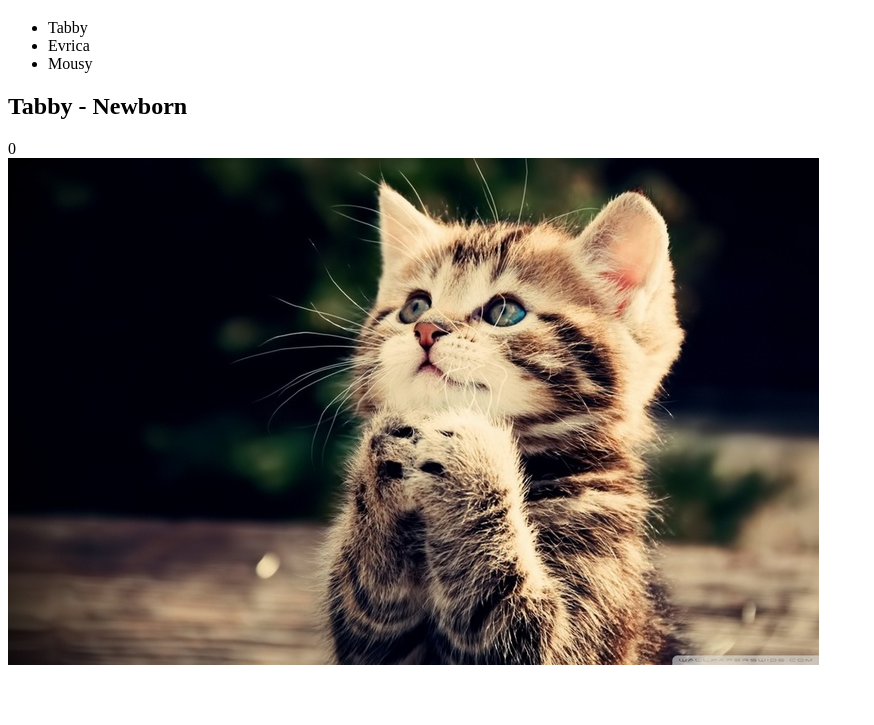
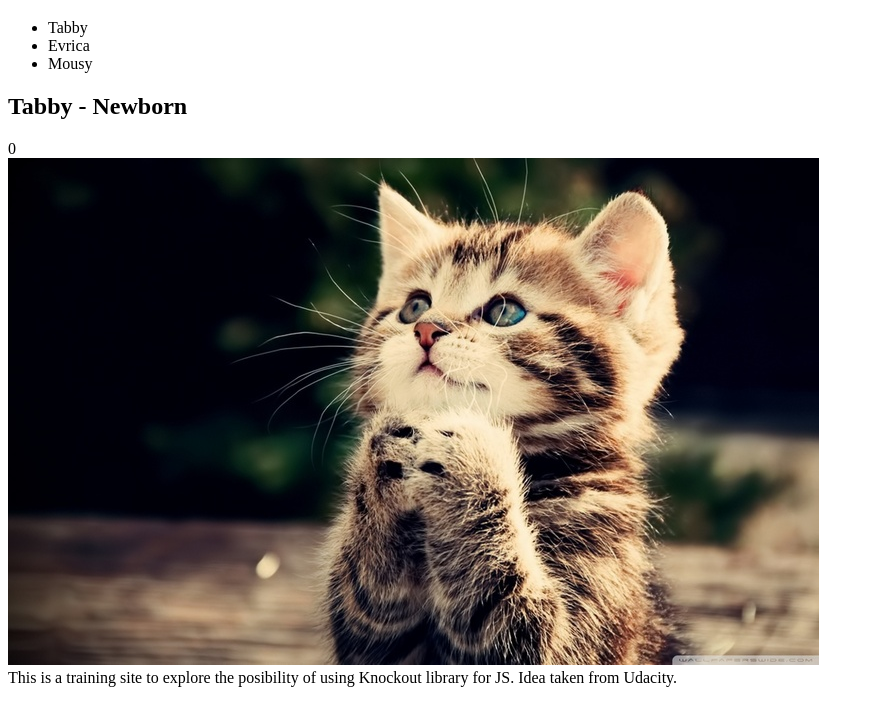
Before and after one commit to IgorPelevanyuk/CatClicker-Knockout, a plain HTML site: page index.html in a window 1280 px wide. Shown: the part 61-786 px from the top of the page, without its empty margins (0-874 px from the left). Drawn offline with Linux system fonts and the light colour scheme.

Commit message:
Footer added in html

```diff
--- a/index.html
+++ b/index.html
@@ -20,5 +20,8 @@
 
     <script src="js/lib/knockout-3.3.0.js"></script>
     <script src="js/app.js"></script>
+    <footer>
+       This is a training site to explore the posibility of using Knockout library for JS. Idea taken from Udacity.
+    </footer>
 </body>
 </html>
```
